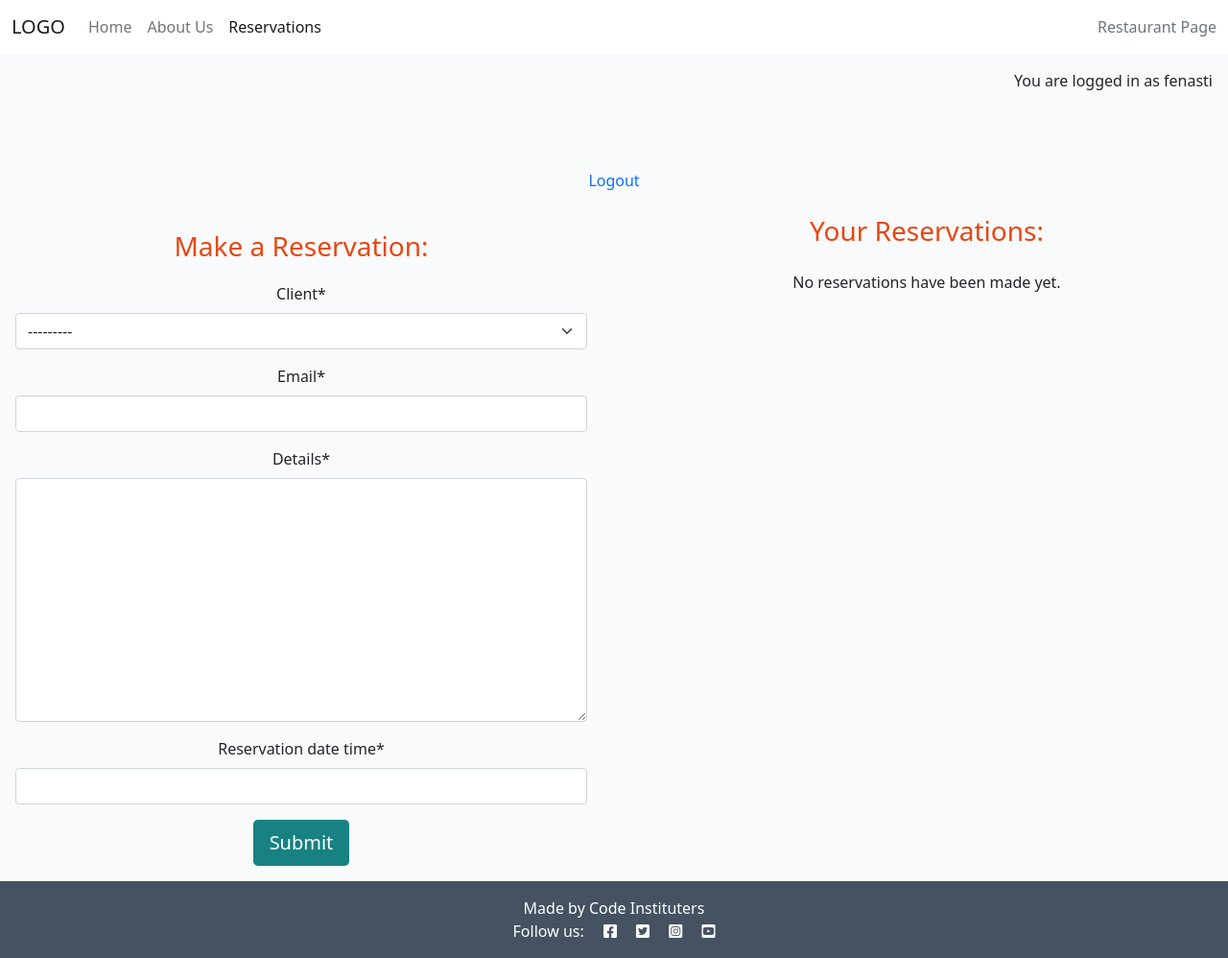
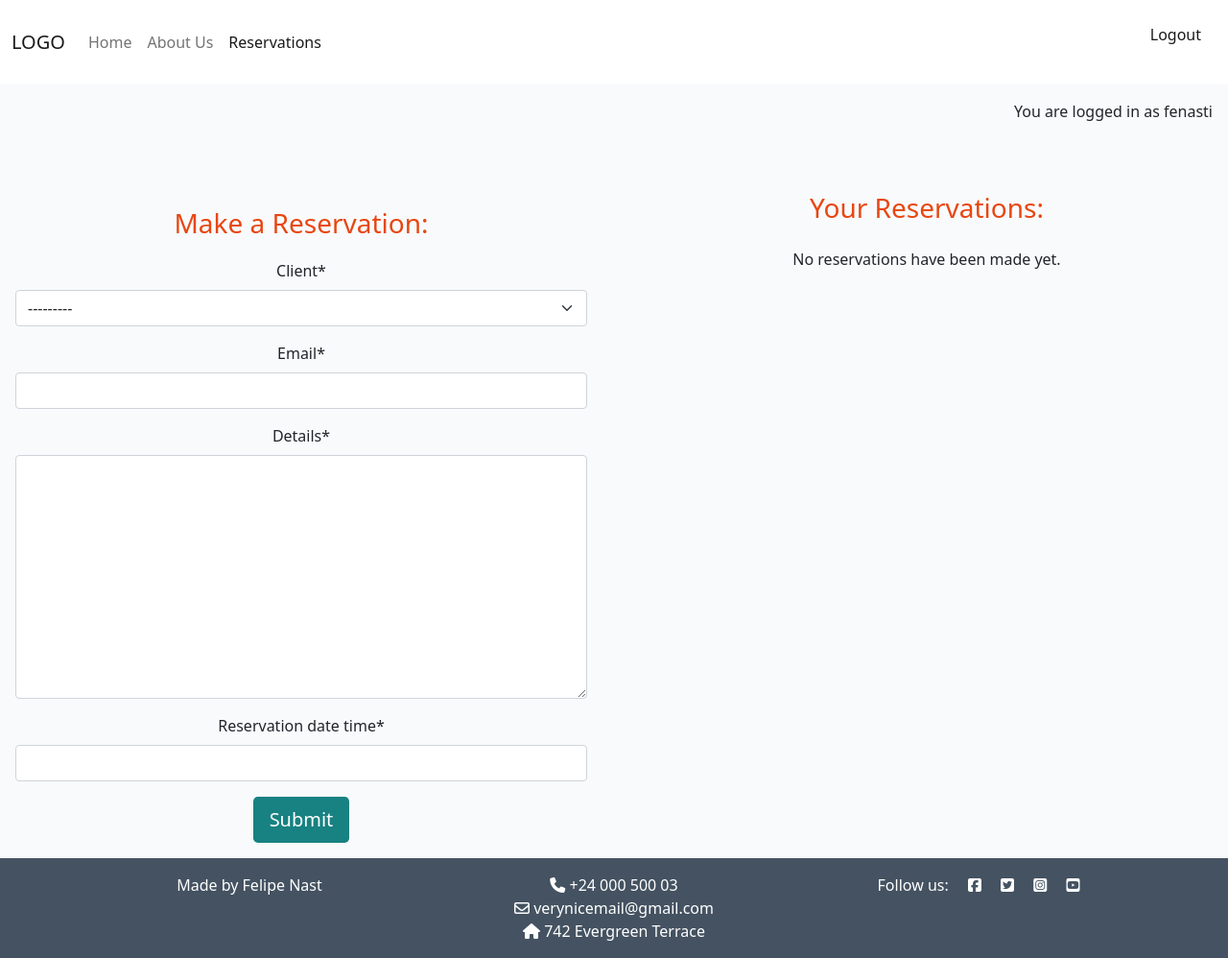
Before and after one commit to fenasti/restaurant-ci-project, a Django app: page /reservation/ in a window 1280 px wide. Shown: the whole page at 96% size. Run offline with Django 4.2, Linux system fonts and the light colour scheme; a user stored in the database is signed in; data comes from the database, SQL or seed files in the repository; data that the repository does not hold is empty; some libraries are stand-ins or nearby versions.

Commit message:
add footer

```diff
--- a/reservation/templates/reservation/reservation.html
+++ b/reservation/templates/reservation/reservation.html
@@ -18,25 +18,7 @@
       </div>
     </div>
 </header>
-    <!-- Authentication Links column -->
-  <div class="row">
-    <div class="col-12 text-center">
-      <ul class="list-inline">
-        {% if user.is_authenticated %}
-            <li class="list-inline-item">
-                <a class="nav-link {% if request.path == logout_url %}active{% endif %}" href="{% url 'account_logout' %}">Logout</a>
-            </li>
-        {% else %}
-            <li class="list-inline-item">
-                <a class="nav-link {% if request.path == signup_url %}active{% endif %}" href="{% url 'account_signup' %}">Register</a>
-            </li>
-            <li class="list-inline-item">
-                <a class="nav-link {% if request.path == login_url %}active{% endif %}" href="{% url 'account_login' %}">Login</a>
-            </li>
-        {% endif %}
-      </ul>
-    </div>
-  </div>
+
 <!-- Creating New Reservation -->
 <div class="row">
     <div class="col-6 text-center">
--- a/restaurant/settings.py
+++ b/restaurant/settings.py
@@ -30,7 +30,7 @@ TEMPLATES_DIR = os.path.join(BASE_DIR, 'templates')
 SECRET_KEY = os.environ.get("SECRET_KEY")
 
 # SECURITY WARNING: don't run with debug turned on in production!
-DEBUG = False
+DEBUG = True
 ALLOWED_HOSTS = [ '8000-fenasti-restaurantcipro-bpyuv8fbuqd.ws.codeinstitute-ide.net',
                 '.herokuapp.com',
 ]
--- a/templates/base.html
+++ b/templates/base.html
@@ -52,8 +52,26 @@
                         <a class="nav-link {% if request.path == reservation_url %}active{%endif%}" aria-current="page" href="{% url 'reservation' %}">Reservations</a>
                     </li>
                 </ul>
-                <span class="navbar-text text-muted">
-                    Restaurant Page
+                <span class="navbar-text">
+                    <!-- Authentication Links column -->
+                    <div class="row">
+                        <div class="col-12 text-center">
+                            <ul class="list-inline">
+                                {% if user.is_authenticated %}
+                                    <li class="list-inline-item">
+                                        <a class="nav-link {% if request.path == logout_url %}active{% endif %}" href="{% url 'account_logout' %}">Logout</a>
+                                    </li>
+                                {% else %}
+                                    <li class="list-inline-item">
+                                        <a class="nav-link {% if request.path == signup_url %}active{% endif %}" href="{% url 'account_signup' %}">Register</a>
+                                    </li>
+                                    <li class="list-inline-item">
+                                        <a class="nav-link {% if request.path == login_url %}active{% endif %}" href="{% url 'account_login' %}">Login</a>
+                                    </li>
+                                {% endif %}
+                            </ul>
+                        </div>
+                    </div>
                 </span>
             </div>
         </div>
@@ -89,13 +107,36 @@
 
     <!-- Footer -->
     <footer class="footer mt-auto py-3 dark-bg">
-        <p class="m-0 text-center text-white">Made by Code Instituters</p>
-        <p class="m-0 text-center text-white">Follow us: <i class="fab fa-facebook-square ms-3"></i>
-            <i class="fab fa-twitter-square ms-3"></i>
-            <i class="fab fa-instagram-square ms-3"></i>
-            <i class="fab fa-youtube-square ms-3"></i>
-        </p>
+
+
+
+        <div class="container">
+            <div class="row">
+                <div class="col">
+                    <p class="m-0 text-center text-white">Made by Felipe Nast</p>
+                </div>
+                <div class="col">
+                    <div class="m-0 text-center text-white">
+                        <div><i class="fa-solid fa-phone"></i> +24 000 500 03</div>
+                        <div><i class="fa-regular fa-envelope"></i> verynicemail@gmail.com</div>
+                        <div><i class="fa-solid fa-house"></i> 742 Evergreen Terrace</div>
+                    </div>
+                </div>
+                <div class="col">
+                    <p class="m-0 text-center text-white">Follow us:
+                        <i class="fab fa-facebook-square ms-3"></i>
+                        <i class="fab fa-twitter-square ms-3"></i>
+                        <i class="fab fa-instagram-square ms-3"></i>
+                        <i class="fab fa-youtube-square ms-3"></i>
+                    </p>
+                </div>
+            </div>
+        </div>
+
+
     </footer>
+
+    <script src="https://kit.fontawesome.com/bcf23c4239.js" crossorigin="anonymous"></script>
 
     <script src="https://cdn.jsdelivr.net/npm/bootstrap@5.0.1/dist/js/bootstrap.bundle.min.js"
         integrity="sha384-gtEjrD/SeCtmISkJkNUaaKMoLD0//ElJ19smozuHV6z3Iehds+3Ulb9Bn9Plx0x4" crossorigin="anonymous">
```
